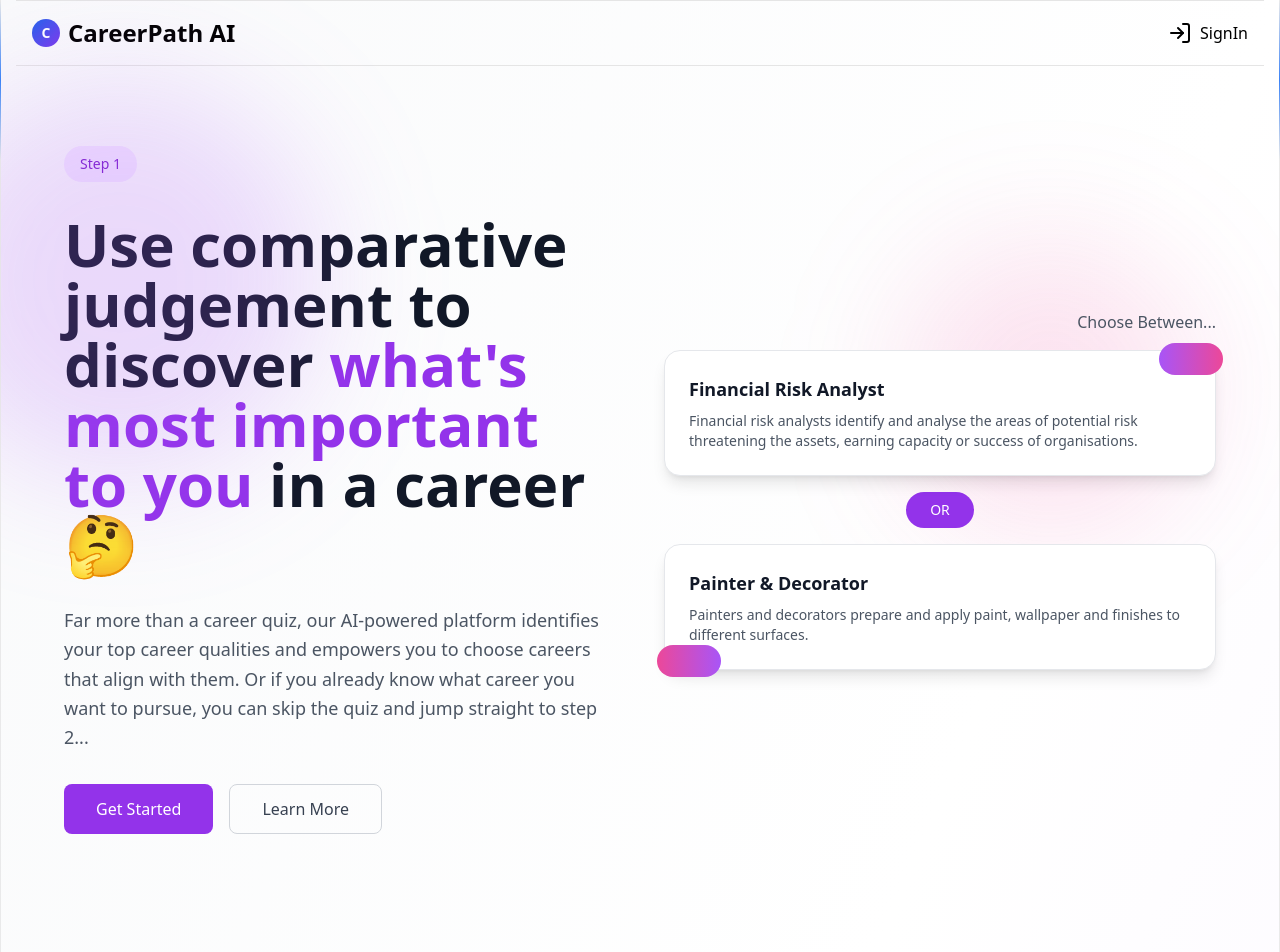
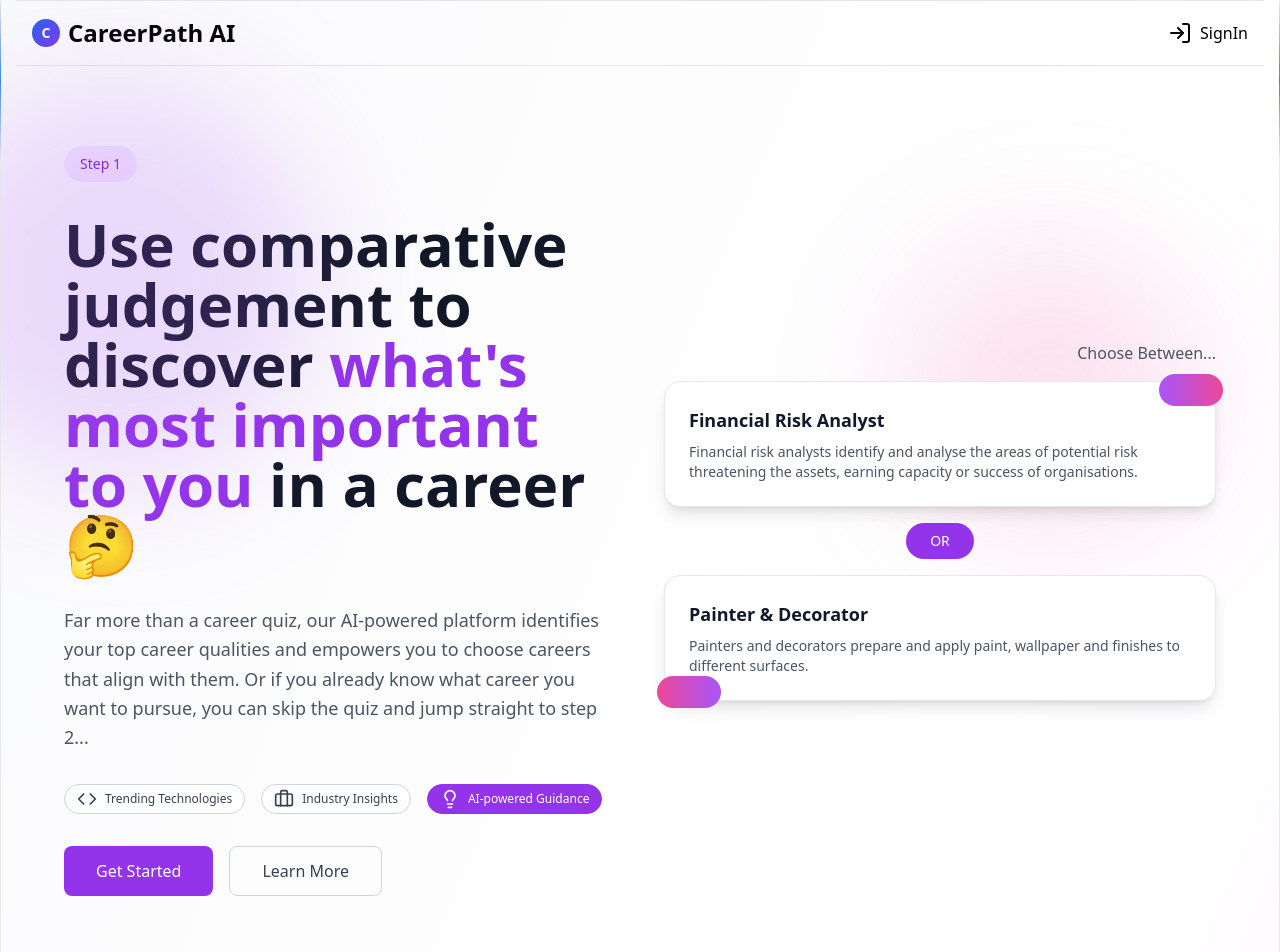
Before and after one commit to ketaniiitn/AI-CareerGuidance, a Next.js app in the folder client/: page / in a window 1280 px wide. Shown: the top 952 px of the page. Built offline with nearby package versions, Linux system fonts and the light colour scheme; no server answers.

Commit message:
Resolved the Hydration Issue

```diff
--- a/client/app/layout.tsx
+++ b/client/app/layout.tsx
@@ -21,11 +21,13 @@ export default function RootLayout({
 }: {
   children: React.ReactNode
 }) {
+  // Snapshot user preference (server side we assume light to keep deterministic HTML)
+  const initialClass = `${inter.variable} antialiased` // don't include dynamic theme class at SSR
   return (
     <ClerkProvider>
-      <html lang="en" className={`${inter.variable} antialiased`}>
+      <html lang="en" className={initialClass} suppressHydrationWarning>
         <body className="font-sans">
-          <ThemeProvider attribute="class" defaultTheme="system" enableSystem disableTransitionOnChange>
+          <ThemeProvider attribute="class" defaultTheme="light" enableSystem disableTransitionOnChange>
             {children}
           </ThemeProvider>
         </body>
--- a/client/components/Hero.tsx
+++ b/client/components/Hero.tsx
@@ -4,6 +4,7 @@ import { useState, useEffect } from "react"
 import { useRouter } from "next/navigation"
 import { Code, Briefcase, Lightbulb, Linkedin, Github, Twitter } from "lucide-react"
 import { LogIn } from "lucide-react"
+import Image from "next/image"
 
 export function HeroSectionOne() {
   const router = useRouter()
@@ -18,7 +19,7 @@ export function HeroSectionOne() {
   useEffect(() => {
     const interval = setInterval(() => {
       setActiveFeature((prev) => (prev + 1) % features.length)
-    }, 1000)
+    }, 2500)
     return () => clearInterval(interval)
   }, [features.length])
 
@@ -58,8 +59,8 @@ export function HeroSectionOne() {
             </div>
 
             <h1 className="text-4xl md:text-5xl lg:text-6xl font-bold text-gray-900 dark:text-white leading-tight">
-              Use comparative judgement to discover{" "}
-              <span className="text-purple-600 dark:text-purple-400">what's most important to you</span> in a career 🤔
+              Use comparative judgement to discover {""}
+              <span className="text-purple-600 dark:text-purple-400">what&apos;s most important to you</span> in a career 🤔
             </h1>
 
             <p className="text-lg text-gray-600 dark:text-gray-300 leading-relaxed">
@@ -67,6 +68,23 @@ export function HeroSectionOne() {
               to choose careers that align with them. Or if you already know what career you want to pursue, you can
               skip the quiz and jump straight to step 2...
             </p>
+
+            {/* Rotating features indicator */}
+            <div className="flex gap-4 items-center" aria-label="Key platform features">
+              {features.map((f, idx) => (
+                <div
+                  key={f.text}
+                  className={`flex items-center gap-2 rounded-full px-3 py-1 text-xs font-medium transition-colors border ${
+                    idx === activeFeature
+                      ? "bg-purple-600 text-white border-purple-600"
+                      : "bg-white/40 dark:bg-white/10 text-gray-700 dark:text-gray-300 border-gray-300 dark:border-gray-600"
+                  }`}
+                >
+                  {f.icon}
+                  {f.text}
+                </div>
+              ))}
+            </div>
 
             <motion.div
               initial={{ opacity: 0 }}
@@ -141,8 +159,8 @@ export function HeroSectionOne() {
                   Discover Your Career Priorities
                 </h3>
                 <p className="text-gray-600 dark:text-gray-300 leading-relaxed text-lg">
-                  Use comparative judgement to identify{" "}
-                  <span className="font-semibold text-purple-600 dark:text-purple-400">what's most important</span> for
+                  Use comparative judgement to identify {""}
+                  <span className="font-semibold text-purple-600 dark:text-purple-400">what&apos;s most important</span> for
                   you — salary, growth, creativity, stability, or impact. This sets the foundation for choosing the
                   right path.
                 </p>
@@ -262,12 +280,13 @@ export function HeroSectionOne() {
           className="relative z-10 mt-20 rounded-3xl border border-neutral-200 bg-neutral-100 p-4 shadow-md dark:border-neutral-800 dark:bg-neutral-900 max-w-4xl mx-auto"
         >
           <div className="w-full overflow-hidden rounded-xl border border-gray-300 dark:border-gray-700">
-            <img
+            <Image
               src="/home.png"
               alt="Landing page preview"
               className="h-auto w-full object-contain"
               height={1000}
               width={1000}
+              priority
             />
           </div>
         </motion.div>
--- a/client/components/chat-component/chat-layout.tsx
+++ b/client/components/chat-component/chat-layout.tsx
@@ -1,6 +1,6 @@
 "use client"
 
-import { useState, useEffect, useRef } from "react"
+import { useState, useEffect, useRef, useCallback } from "react"
 import { toast } from "sonner"
 import { ChatMessages } from "./chat-messages"
 import { ChatInput } from "./chat-input"
@@ -49,7 +49,7 @@ export default function ChatLayout({ conversationIdProp }: ChatLayoutProps) {
     }
   }, [conversationIdProp])
 
-  const fetchConversationHistory = async (convId: string) => {
+  const fetchConversationHistory = useCallback(async (convId: string) => {
     if (conversationHistoryFetched || !user?.id) return
     setIsHistoryLoading(true)
     try {
@@ -59,20 +59,21 @@ export default function ChatLayout({ conversationIdProp }: ChatLayoutProps) {
         body: JSON.stringify({ uid: user.id, id: convId }),
       })
       if (!res.ok) throw new Error("Failed to fetch conversation history")
-      const data = await res.json()
-      setHistoryId(data.iddd)
-      if (data.success && data.data) {
-        const history = data.data
+      const data: { success: boolean; data?: Array<any>; iddd?: string } = await res.json()
+      setHistoryId(data.iddd ?? null)
+      if (data.success && Array.isArray(data.data)) {
+        type HistoryRow = { id: string | number; question: string; answer: string; followUpQuestion?: string; createdAt: string }
+        const history = data.data as HistoryRow[]
         const combined: Message[] = []
-        history.forEach((msg: any) => {
+        history.forEach((msg) => {
           combined.push({
-            id: msg.id.toString() + "-user",
+            id: `${msg.id}-user`,
             content: msg.question,
             role: "user",
             timestamp: new Date(msg.createdAt),
           })
           combined.push({
-            id: msg.id.toString(),
+            id: String(msg.id),
             content: msg.answer + (msg.followUpQuestion || ""),
             role: "assistant",
             timestamp: new Date(msg.createdAt),
@@ -87,7 +88,7 @@ export default function ChatLayout({ conversationIdProp }: ChatLayoutProps) {
     } finally {
       setIsHistoryLoading(false)
     }
-  }
+  }, [API_BASE, conversationHistoryFetched, user?.id])
 
   useEffect(() => {
     if (conversationId && !conversationHistoryFetched && isLoaded && user?.id) {
@@ -95,7 +96,7 @@ export default function ChatLayout({ conversationIdProp }: ChatLayoutProps) {
     } else if (!conversationId) {
       setIsHistoryLoading(false)
     }
-  }, [conversationId, conversationHistoryFetched, isLoaded, user?.id])
+  }, [conversationId, conversationHistoryFetched, isLoaded, user?.id, fetchConversationHistory])
 
   const handleSendMessage = async (userInput: string) => {
     if (!userInput.trim()) return
```
